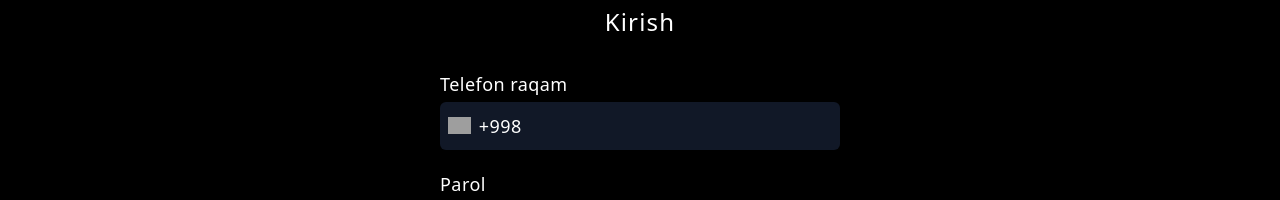
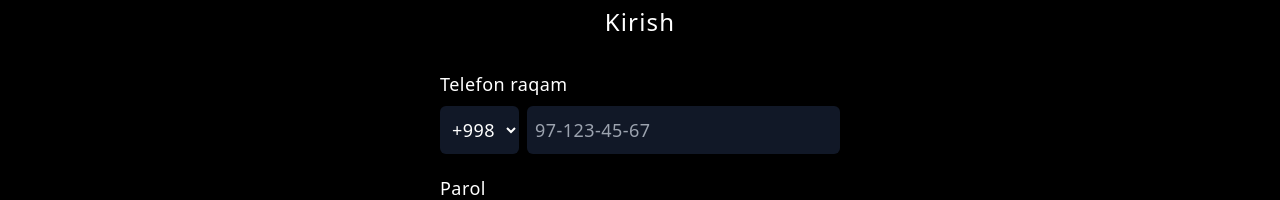
Before and after one commit to ravshanaliyev/gym-up, a React (Vite) app: page /auth/login in a window 1280 px wide. Shown: the part 361-561 px from the top of the page. Built offline with nearby package versions, Linux system fonts and the light colour scheme; grey boxes are pictures that could not be loaded.

Commit message:
bug fixed

```diff
--- a/src/pages/auth/login/Login.tsx
+++ b/src/pages/auth/login/Login.tsx
@@ -10,8 +10,8 @@ const Login = () => {
 
     // HOOKS
     const [password, setPassword] = useState("");
-    const [focused, setFocused] = useState(false);
     const [phoneNumber, setPhoneNumber] = useState("");
+    const [countryCode, setCountryCode] = useState("+998");
     const [changeIcon, setChangeIcon] = useState(false);
     const [passwordType, setPasswordType] = useState("password");
     const [registerLoading, setRegisterLoading] = useState<boolean>(false);
@@ -27,7 +27,7 @@ const Login = () => {
     const handleLogin = (e: FormEvent<HTMLFormElement>) => {
         e.preventDefault();
         setRegisterLoading(true);
-        const loginData: any = { phone: phoneNumber, password };
+        const loginData: any = { phone: `${countryCode} ${phoneNumber}`, password };
 
         mutate(loginData, {
             onSuccess: (res) => {
@@ -60,38 +60,45 @@ const Login = () => {
     };
 
     const handlePhoneNumberChange = (input_value: string) => {
-        setPhoneNumber(input_value);
-        const pattern = /^\+998\s?\d{2}\s?\d{3}\s?\d{4}$/;
-        if (pattern.test(input_value) || input_value === '') {
-            setPhoneNumber(input_value);
+        // Faqat raqamlar qabul qilinadi va maksimal uzunlik 9 raqam bilan cheklanadi
+        let formattedValue = input_value.replace(/\D/g, '').slice(0, 9);
+
+        // Raqamlarni chiziqcha bilan formatlash: 97-123-45-67
+        if (formattedValue.length > 2 && formattedValue.length <= 5) {
+            formattedValue = formattedValue.replace(/(\d{2})(\d{3})/, '$1-$2');
+        } else if (formattedValue.length > 5 && formattedValue.length <= 7) {
+            formattedValue = formattedValue.replace(/(\d{2})(\d{3})(\d{2})/, '$1-$2-$3');
+        } else if (formattedValue.length > 7) {
+            formattedValue = formattedValue.replace(/(\d{2})(\d{3})(\d{2})(\d{2})/, '$1-$2-$3-$4');
         }
-    };
 
-    const handleInputFocus = () => {
-        if (!phoneNumber) {
-            setPhoneNumber('+998');
-        }
-        setFocused(true);
-    };
-
-    const handleInputBlur = () => {
-        // if (!phoneNumber.replace(/\s/g, '')) {
-        //     setPhoneNumber('');
-        // }
-        // setFocused(false);
+        setPhoneNumber(formattedValue);
     };
 
     return (
         <div>
             <h3 className="text-center text-2xl font-medium text-white tracking-wider">{t("auth.login")}</h3>
             <form onSubmit={handleLogin} className="w-full text-center">
-
-                <label className="text-lg relative text-white text-left mt-8 inline-block w-full tracking-wide font-normal" htmlFor="number">{t("auth.phone")}
-                    <div className="absolute flex items-center gap-x-[8px]  top-[52%] left-[2%]">
-                        <img className="max-w-[50px] object-cover w-full h-[17px]" src="https://upload.wikimedia.org/wikipedia/commons/thumb/8/84/Flag_of_Uzbekistan.svg/1024px-Flag_of_Uzbekistan.svg.png"  alt="" />
-                        <p>+998</p>
+                <label className="text-lg relative text-white text-left mt-8 inline-block w-full tracking-wide font-normal" htmlFor="number">
+                    {t("auth.phone")}
+                    <div className="flex items-center gap-x-2 mt-2">
+                        <select
+                            value={countryCode}
+                            onChange={(e) => setCountryCode(e.target.value)}
+                            className="bg-gray-900 p-2 h-12 text-white rounded-md">
+                            <option value="+998">+998</option>
+                        </select>
+                        <input
+                            required
+                            placeholder="97-123-45-67"
+                            value={phoneNumber}
+                            onChange={(e) => handlePhoneNumberChange(e.target.value)}
+                            id="number"
+                            type="text"
+                            name="number"
+                            className="bg-gray-900 p-2 w-full h-12 outline-none rounded-md"
+                        />
                     </div>
-                    <input  required  placeholder=""  onBlur={handleInputBlur}  value={focused ? phoneNumber : ""}  onFocus={handleInputFocus}  onChange={(e) => handlePhoneNumberChange(e.target.value)}  id="number"  type="text"  name="number"  className="bg-gray-900 p-2 w-full h-12 mt-1 outline-none indent-[4.9rem] rounded-md"/>
                 </label>
                 <label className="relative text-lg text-white text-left mt-5 inline-block w-full tracking-wide font-normal" htmlFor="password">
                     {t("auth.password")}
@@ -102,7 +109,7 @@ const Login = () => {
                         id="password"
                         type={passwordType}
                         name="password"
-                        className="bg-gray-900 p-2 w-full h-12 mt-1 outline-none indent-1 rounded-md"
+                        className="bg-gray-900 p-2 w-full h-12 mt-1 outline-none rounded-md"
                     />
                     <span
                         onClick={handleShowPassword}
@@ -120,6 +127,6 @@ const Login = () => {
             </form>
         </div>
     );
-}
+};
 
 export default Login;
--- a/src/pages/auth/register/Register.tsx
+++ b/src/pages/auth/register/Register.tsx
@@ -1,109 +1,157 @@
 import { NewUserType } from "@/@types/types";
 import { useRegister } from "@/service";
-import { ChangeEvent, FormEvent, useState } from "react"
+import { ChangeEvent, FormEvent, useState } from "react";
 import { Link } from "react-router-dom";
 import { useTranslation } from "react-i18next";
 import { toast } from "sonner";
 
 const Register = () => {
-
-    const { t } = useTranslation()
-
+    const { t } = useTranslation();
 
     // Hooks
-
-    const [passwordType, setPasswordType] = useState<string>("password")
-    const [changeIcon, setChangeIcon] = useState<boolean>(false)
-    const [registerLoading, setRegisterLoading] = useState<boolean>(false)
-    const [firstname, setFirstname] = useState<string>("")
-    const [lastname, setLastname] = useState<string>("")
-    const [phoneNumber, setPhoneNumber] = useState<string>("")
-    const [password, setPassword] = useState<string>("")
-    const [focused, setFocused] = useState<boolean>(false)
+    const [passwordType, setPasswordType] = useState<string>("password");
+    const [changeIcon, setChangeIcon] = useState<boolean>(false);
+    const [registerLoading, setRegisterLoading] = useState<boolean>(false);
+    const [firstname, setFirstname] = useState<string>("");
+    const [lastname, setLastname] = useState<string>("");
+    const [phoneNumber, setPhoneNumber] = useState<string>("97");
+    const [password, setPassword] = useState<string>("");
+    const [phoneCode, setPhoneCode] = useState<string>("+998");
+    const [focused, setFocused] = useState<boolean>(false);
 
     const handleShowPassword = () => {
-        passwordType === "text" ? setPasswordType("password") : setPasswordType("text");
-        setChangeIcon(!changeIcon)
-    }
+        setPasswordType((prevType) => (prevType === "text" ? "password" : "text"));
+        setChangeIcon((prevIcon) => !prevIcon);
+    };
 
+    const { mutate } = useRegister();
 
-
-    const { mutate } = useRegister()
-
-    const newUserData: NewUserType = { firstname, lastname, phone: phoneNumber, password }
+    const newUserData: NewUserType = { firstname, lastname, phone: `${phoneCode} ${phoneNumber}`, password };
 
     const handleRegister = (e: FormEvent<HTMLFormElement>) => {
-        e.preventDefault()
-
-        setRegisterLoading(true)
+        e.preventDefault();
+        setRegisterLoading(true);
 
         mutate(newUserData, {
             onSuccess: (res) => {
                 if (res.statusCode === 200) {
-                    localStorage.setItem('verify-number', phoneNumber)
-                    setRegisterLoading(false)
-                    localStorage.setItem('token', res.data)
-                    window.location.href = "/"
-                    toast.success('Register success')
-                }
-                else {
-                    setRegisterLoading(false)
+                    localStorage.setItem("verify-number", phoneNumber);
+                    setRegisterLoading(false);
+                    localStorage.setItem("token", res.data);
+                    window.location.href = "/";
+                    toast.success("Register success");
+                } else {
+                    setRegisterLoading(false);
                 }
             }
-        })
-    }
-
-
-    const handlePhoneNumberChange = (input_value: string) => {
-        setPhoneNumber(input_value)
-        const pattern = /^\+998\s?\d{2}\s?\d{3}\s?\d{4}$/;
-        if (pattern.test(input_value) || input_value === '') {
-            setPhoneNumber(input_value);
-        }
+        });
     };
 
+    // Telefon raqamini chiziqchalar bilan formatlash: 97-123-45-67
+    const handlePhoneNumberChange = (input_value: string) => {
+        let formattedValue = input_value.replace(/\D/g, '').slice(0, 9);
+
+        // Chiziqcha qo'shib formatlash
+        if (formattedValue.length > 2 && formattedValue.length <= 5) {
+            formattedValue = formattedValue.replace(/(\d{2})(\d{3})/, '$1-$2');
+        } else if (formattedValue.length > 5 && formattedValue.length <= 7) {
+            formattedValue = formattedValue.replace(/(\d{2})(\d{3})(\d{2})/, '$1-$2-$3');
+        } else if (formattedValue.length > 7) {
+            formattedValue = formattedValue.replace(/(\d{2})(\d{3})(\d{2})(\d{2})/, '$1-$2-$3-$4');
+        }
+
+        setPhoneNumber(formattedValue);
+    };
 
     const handleInputFocus = () => {
         if (!phoneNumber) {
-            setPhoneNumber('+998');
+            setPhoneNumber("97");
         }
         setFocused(true);
     };
 
-
-
     return (
-
         <>
-            <div  >
+            <div>
                 <h3 className="text-center text-[30px] font-[500] text-[#fff] tracking-[2px]">{t("auth.register")}</h3>
-                <form onSubmit={handleRegister as any} className="w-full text-center">
-                    <label className="text-[16px] text-[#fff] text-left mt-5 inline-block w-full tracking-[.5px] font-[400]" htmlFor="firstname">{t("auth.firstname")}
-                        <input value={firstname} onChange={(e: ChangeEvent<HTMLInputElement>) => setFirstname(e.target.value.trimStart())} id="firstname" type="text" name="firstname" className="  bg-[#1b1b1b] p-[10px]    w-full h-[42px]  mt-[5px] outline-none indent-[5px] py-2  rounded-[6px]      " />
+                <form onSubmit={handleRegister} className="w-full text-center">
+                    <label className="text-[16px] text-[#fff] text-left mt-5 inline-block w-full tracking-[.5px] font-[400]" htmlFor="firstname">
+                        {t("auth.firstname")}
+                        <input
+                            value={firstname}
+                            onChange={(e: ChangeEvent<HTMLInputElement>) => setFirstname(e.target.value.trimStart())}
+                            id="firstname"
+                            type="text"
+                            name="firstname"
+                            className="bg-[#1b1b1b] p-[10px] w-full h-[42px] mt-[5px] outline-none indent-[5px] py-2 rounded-[6px]"
+                        />
                     </label>
-                    <label className="text-[16px] text-[#fff] text-left mt-5 inline-block w-full tracking-[.5px] font-[400]" htmlFor="lastname">{t("auth.lastname")}
-                        <input value={lastname} onChange={(e: ChangeEvent<HTMLInputElement>) => setLastname(e.target.value.trimStart())} id="lastname" type="text" name="lastname" className="  bg-[#1b1b1b] p-[10px]    w-full h-[42px]  mt-[5px] outline-none indent-[5px] py-2  rounded-[6px]      " />
+                    <label className="text-[16px] text-[#fff] text-left mt-5 inline-block w-full tracking-[.5px] font-[400]" htmlFor="lastname">
+                        {t("auth.lastname")}
+                        <input
+                            value={lastname}
+                            onChange={(e: ChangeEvent<HTMLInputElement>) => setLastname(e.target.value.trimStart())}
+                            id="lastname"
+                            type="text"
+                            name="lastname"
+                            className="bg-[#1b1b1b] p-[10px] w-full h-[42px] mt-[5px] outline-none indent-[5px] py-2 rounded-[6px]"
+                        />
                     </label>
-                    <label className="text-[16px] text-[#fff] text-left mt-5 inline-block w-full tracking-[.5px] font-[400]" htmlFor="number">{t("auth.phone")}
-                        <input placeholder="+998 XX XXX XXXX" value={focused ? phoneNumber : ""} onFocus={handleInputFocus} onChange={(e) => handlePhoneNumberChange(e.target.value)} id="number" type="text" name="number" className=" bg-[#1b1b1b] p-[10px]    w-full h-[42px]  mt-[5px] outline-none indent-[5px] py-2  rounded-[6px]   " />
+                    <label className="text-[16px] text-[#fff] text-left mt-5 inline-block w-full tracking-[.5px] font-[400]" htmlFor="number">
+                        {t("auth.phone")}
+                        <div className="flex">
+                            <select
+                                value={phoneCode}
+                                onChange={(e: ChangeEvent<HTMLSelectElement>) => setPhoneCode(e.target.value)}
+                                className="bg-[#1b1b1b] p-[10px] w-[30%] h-[42px] mt-[5px] outline-none rounded-[6px]"
+                            >
+                                <option value="+998">+998</option>
+                                <option value="+1">+1</option>
+                                <option value="+44">+44</option>
+                                {/* Boshqa kodlar */}
+                            </select>
+                            <input
+                                placeholder="XX XXX XX XX"
+                                value={focused ? phoneNumber : ""}
+                                onFocus={handleInputFocus}
+                                onChange={(e) => handlePhoneNumberChange(e.target.value)}
+                                id="number"
+                                type="text"
+                                name="number"
+                                className="bg-[#1b1b1b] p-[10px] w-[70%] h-[42px] mt-[5px] outline-none indent-[5px] py-2 rounded-[6px]"
+                            />
+                        </div>
                     </label>
-                    <label className="relative text-[16px] text-[#fff] text-left mt-5 inline-block w-full tracking-[.5px] font-[400]" htmlFor="passoword">{t("auth.password")}
-                        <input value={password} onChange={(e: ChangeEvent<HTMLInputElement>) => setPassword(e.target.value.trim())} id="password" type={passwordType} name="password" className="  bg-[#1b1b1b] p-[10px]    w-full h-[42px]  mt-[5px] outline-none indent-[5px] py-2  rounded-[6px]      " />
-                        <span onClick={handleShowPassword} className="material-symbols-outlined absolute right-[2%] top-[60%] text-[20px] text-[#464545] cursor-pointer">{changeIcon ? "visibility_off" : "visibility"}</span>
+                    <label className="relative text-[16px] text-[#fff] text-left mt-5 inline-block w-full tracking-[.5px] font-[400]" htmlFor="password">
+                        {t("auth.password")}
+                        <input
+                            value={password}
+                            onChange={(e: ChangeEvent<HTMLInputElement>) => setPassword(e.target.value.trim())}
+                            id="password"
+                            type={passwordType}
+                            name="password"
+                            className="bg-[#1b1b1b] p-[10px] w-full h-[42px] mt-[5px] outline-none indent-[5px] py-2 rounded-[6px]"
+                        />
+                        <span
+                            onClick={handleShowPassword}
+                            className="material-symbols-outlined absolute right-[2%] top-[60%] text-[20px] text-[#464545] cursor-pointer"
+                        >
+                            {changeIcon ? "visibility_off" : "visibility"}
+                        </span>
                     </label>
-
-                    <div style={registerLoading ? { cursor: "not-allowed" } : { cursor: "pointer" }} className="w-full mt-8 transition duration-[0.2s]  bg-[#ff1414]  text-[#fff]   text-[18px] font-[400] py-[7px] rounded-[6px] hover:bg-[#fa5757]">
-                        {
-                            registerLoading ? <div className="register-loader"></div>
-                                : <button type="submit" className="">{t("auth.register")}</button>
-                        }
+                    <div
+                        style={registerLoading ? { cursor: "not-allowed" } : { cursor: "pointer" }}
+                        className="w-full mt-8 transition duration-[0.2s] bg-[#ff1414] text-[#fff] text-[18px] font-[400] py-[7px] rounded-[6px] hover:bg-[#fa5757]"
+                    >
+                        {registerLoading ? <div className="register-loader"></div> : <button type="submit" className="">{t("auth.register")}</button>}
                     </div>
-
-                    <Link to={'/auth/login'} className="mt-3 text-center inline-block font-[400] text-[#fff] text-[18px] m-auto hover:underline" >{t("auth.if_already_exist")},  <span className="text-[#1752e0]">{t("auth.login")}</span></Link>
+                    <Link to="/auth/login" className="mt-3 text-center inline-block font-[400] text-[#fff] text-[18px] m-auto hover:underline">
+                        {t("auth.if_already_exist")}, <span className="text-[#1752e0]">{t("auth.login")}</span>
+                    </Link>
                 </form>
             </div>
         </>
-    )
-}
+    );
+};
 
-export default Register
+export default Register;
```
